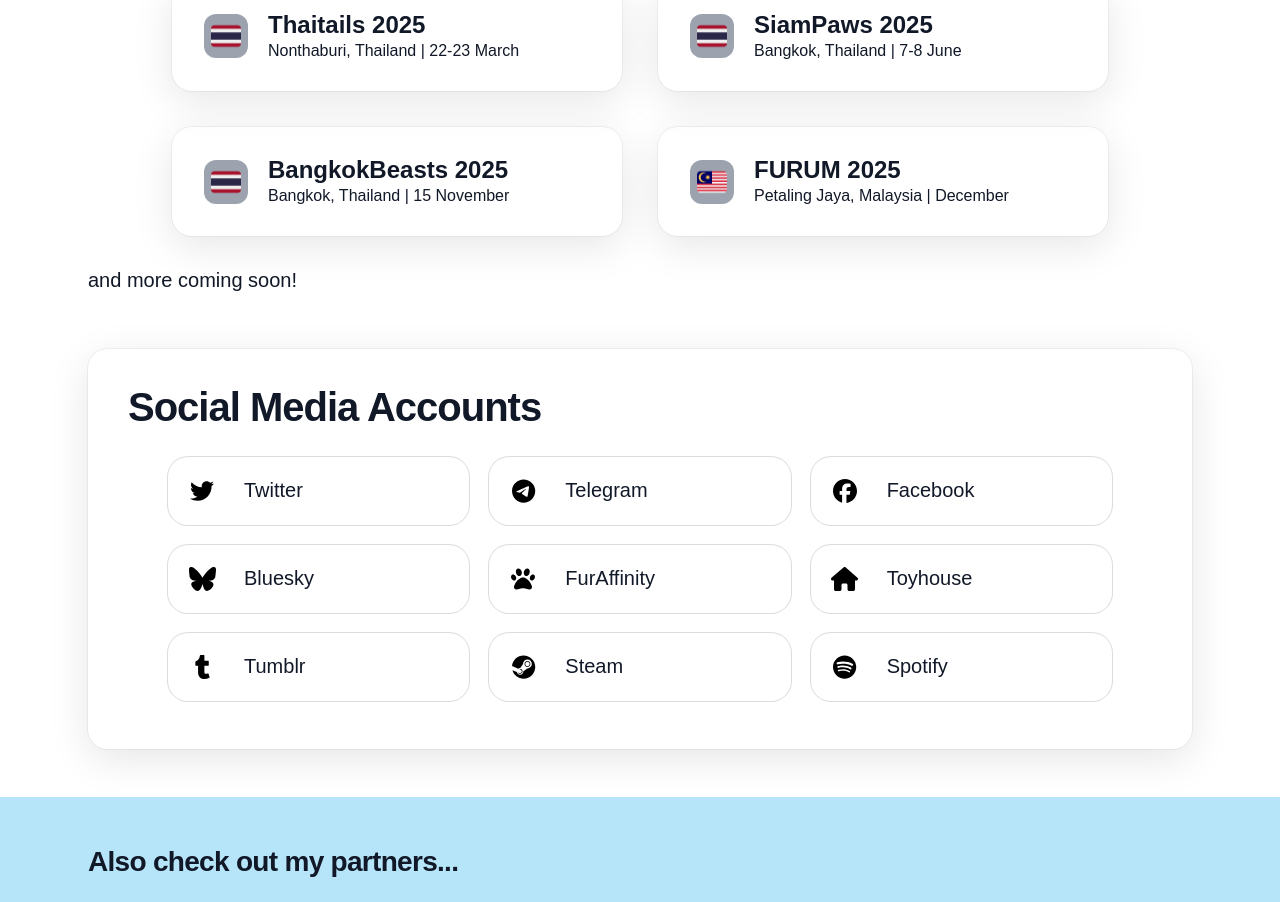
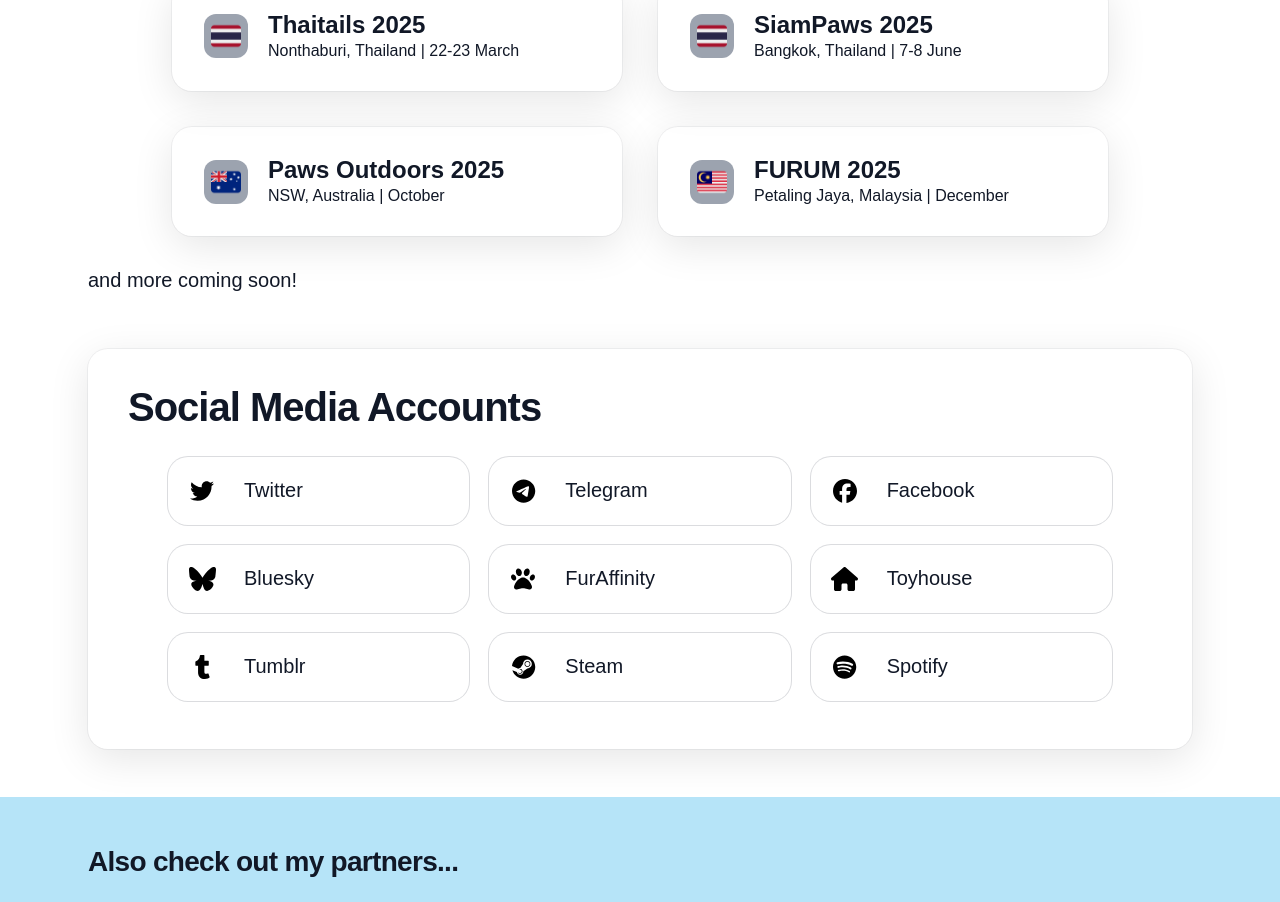
Before and after one commit to PemapolS/flowdy-site, a React (Vite) app: page / in a window 1280 px wide. Shown: the part 1182-2084 px from the top of the page. Built offline with nearby package versions, Linux system fonts and the light colour scheme; a web font is replaced by a local one.

Commit message:
update con plans

```diff
--- a/src/assets/flags/index.js
+++ b/src/assets/flags/index.js
@@ -1,9 +1,11 @@
 import flagMY from './my.png';
 import flagTH from './th.png';
 import flagTW from './tw.png';
+import flagAU from './au.png';
 
 export {
     flagMY,
     flagTH,
-    flagTW
+    flagTW,
+    flagAU
 }
--- a/src/constants/index.js
+++ b/src/constants/index.js
@@ -1,4 +1,4 @@
-import { flagTH, flagMY, flagTW } from "../assets/flags";
+import { flagTH, flagMY, flagTW, flagAU } from "../assets/flags";
 import { faTwitter, faFacebook, faTelegram, faBluesky, faTumblr, faSteam, faSpotify } from '@fortawesome/free-brands-svg-icons'
 import { faHouse, faPaw } from '@fortawesome/free-solid-svg-icons'
 
@@ -47,10 +47,10 @@
         date: "7-8 June"
     },
     {
-        imgURL: flagTH,
-        label: "BangkokBeasts 2025",
-        location: "Bangkok, Thailand",
-        date: "15 November"
+        imgURL: flagAU,
+        label: "Paws Outdoors 2025",
+        location: "NSW, Australia",
+        date: "October"
     },
     {
         imgURL: flagMY,
```
Also changed, not shown: src/assets/flags/au.png (added).
